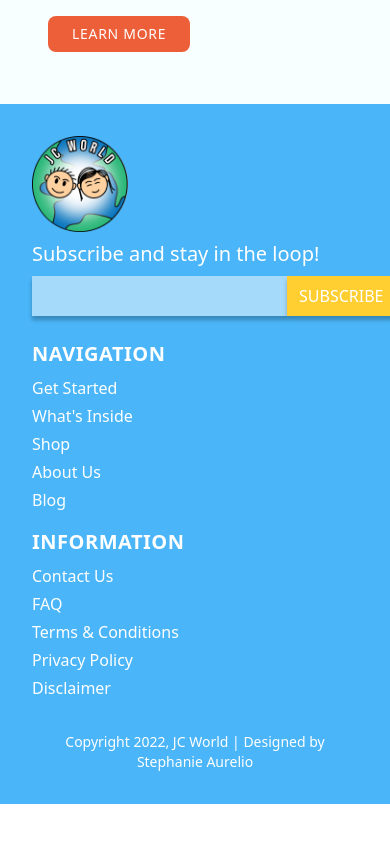
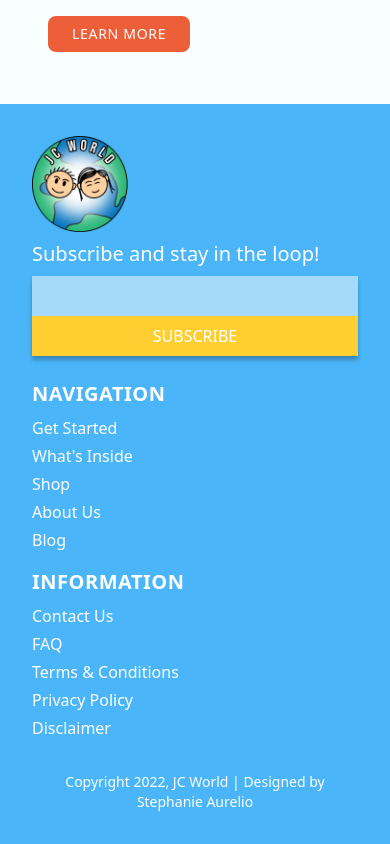
Before and after one commit to joaquinvaldezzz/jcworld-demo, a Vue app: page / in a window 390 px wide. Shown: the part 2740-3584 px from the top of the page. Before the commit the page ends 3544 px from the top, so only its background shows below. Built offline with nearby package versions, Linux system fonts and the light colour scheme.

Commit message:
Fix form issue on smaller screens

```diff
--- a/src/components/Footer.vue
+++ b/src/components/Footer.vue
@@ -5,7 +5,7 @@
         <div>
           <img class="h-2w-24 w-24" src="/images/jcworld-logotype.png" alt="JC World" />
           <p class="mt-2 text-xl">Subscribe and stay in the loop!</p>
-          <form class="mt-2 flex" action="/">
+          <form class="mt-2 flex flex-col sm:flex-row" action="/">
             <input class="inline-block bg-white/50 px-3 py-2 text-black shadow-sm focus:outline-none" type="email" />
             <button class="inline-block bg-sunglow px-3 py-2 uppercase shadow-sm" type="submit">Subscribe</button>
           </form>
```
